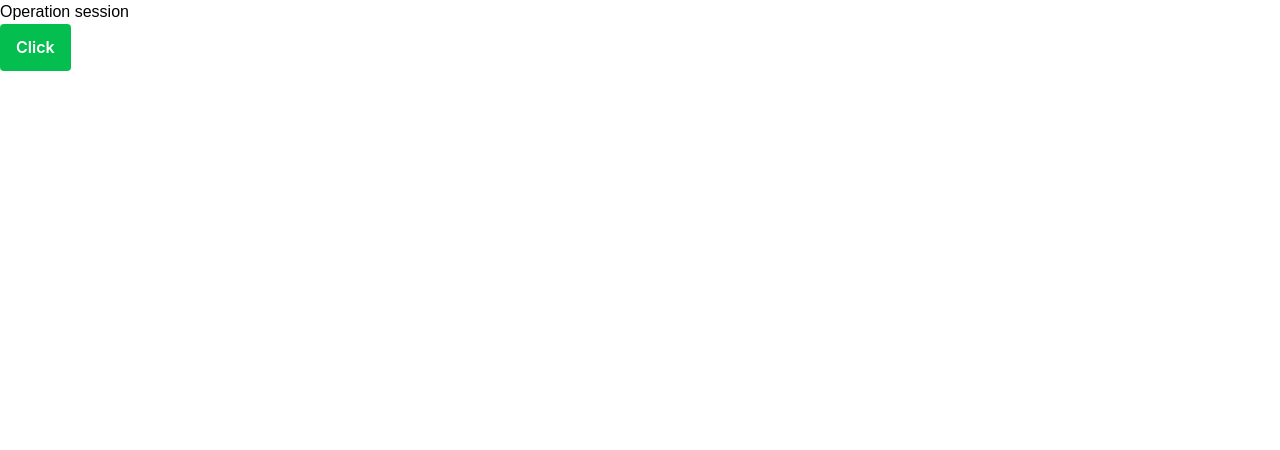
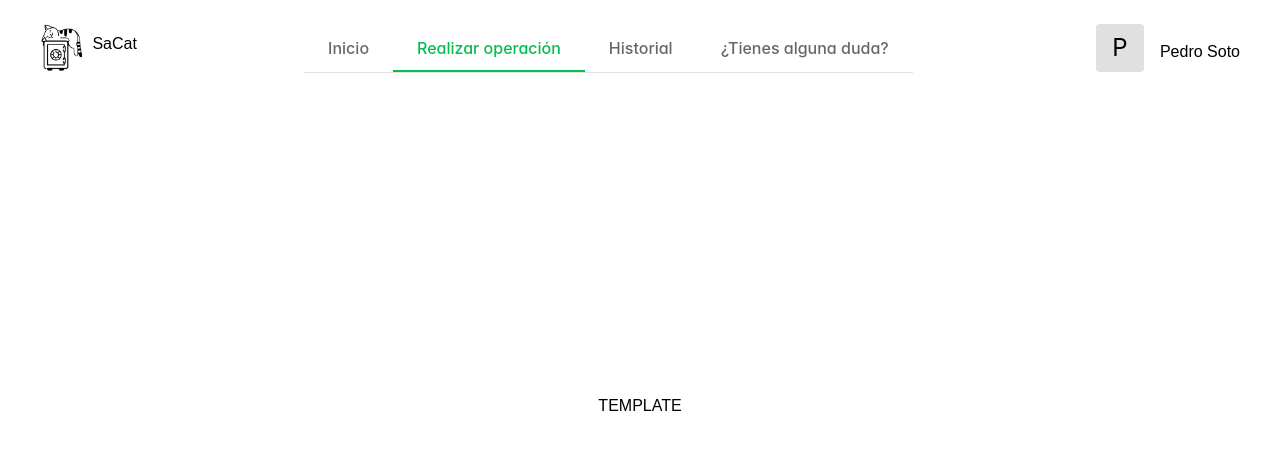
Before and after one commit to SaCat-Fintech/app-frontend, a Nuxt app: page /session/operation in a window 1280 px wide. Shown: the top 450 px of the page. Built offline with nearby package versions, Linux system fonts and the light colour scheme; a web font is replaced by a local one.

Commit message:
feat: navigation through screen of application - First version

```diff
--- a/pages/session/history.vue
+++ b/pages/session/history.vue
@@ -1,7 +1,11 @@
 <template>
-  <div>
-    <h1>History session</h1>
-    <Button label="Click" />
+  <div class="h-screen">
+    <nav>
+      <Navbar />
+    </nav>
+    <div class="flex justify-center items-center h-5/6">
+      <div class="text-center flex flex-col gap-4">TEMPLATE</div>
+    </div>
   </div>
 </template>
 
--- a/pages/session/index.vue
+++ b/pages/session/index.vue
@@ -1,7 +1,11 @@
 <template>
-  <div>
-    <h1>Init session</h1>
-    <Button label="Click" />
+  <div class="h-screen">
+    <nav>
+      <Navbar />
+    </nav>
+    <div class="flex justify-center items-center h-5/6">
+      <div class="text-center flex flex-col gap-4">TEMPLATE</div>
+    </div>
   </div>
 </template>
 
--- a/pages/session/operation.vue
+++ b/pages/session/operation.vue
@@ -1,7 +1,11 @@
 <template>
-  <div>
-    <h1>Operation session</h1>
-    <Button label="Click" />
+  <div class="h-screen">
+    <nav>
+      <Navbar />
+    </nav>
+    <div class="flex justify-center items-center h-5/6">
+      <div class="text-center flex flex-col gap-4">TEMPLATE</div>
+    </div>
   </div>
 </template>
 
--- a/pages/session/support.vue
+++ b/pages/session/support.vue
@@ -1,7 +1,11 @@
 <template>
-  <div>
-    <h1>support session</h1>
-    <Button label="Click" />
+  <div class="h-screen">
+    <nav>
+      <Navbar />
+    </nav>
+    <div class="flex justify-center items-center h-5/6">
+      <div class="text-center flex flex-col gap-4">TEMPLATE</div>
+    </div>
   </div>
 </template>
 
--- a/plugins/primevue.js
+++ b/plugins/primevue.js
@@ -4,6 +4,8 @@ import Button from "primevue/button";
 import InputText from "primevue/inputtext";
 import InputMask from "primevue/inputmask";
 import Calendar from "primevue/calendar";
+import Avatar from "primevue/avatar";
+import TabMenu from "primevue/tabmenu";
 
 export default defineNuxtPlugin((nuxtApp) => {
   nuxtApp.vueApp.use(PrimeVue, { ripple: true });
@@ -11,5 +13,7 @@ export default defineNuxtPlugin((nuxtApp) => {
   nuxtApp.vueApp.component("InputText", InputText);
   nuxtApp.vueApp.component("InputMask", InputMask);
   nuxtApp.vueApp.component("Calendar", Calendar);
+  nuxtApp.vueApp.component("TabMenu", TabMenu);
+  nuxtApp.vueApp.component("Avatar", Avatar);
   //other components that you need
 });
```
